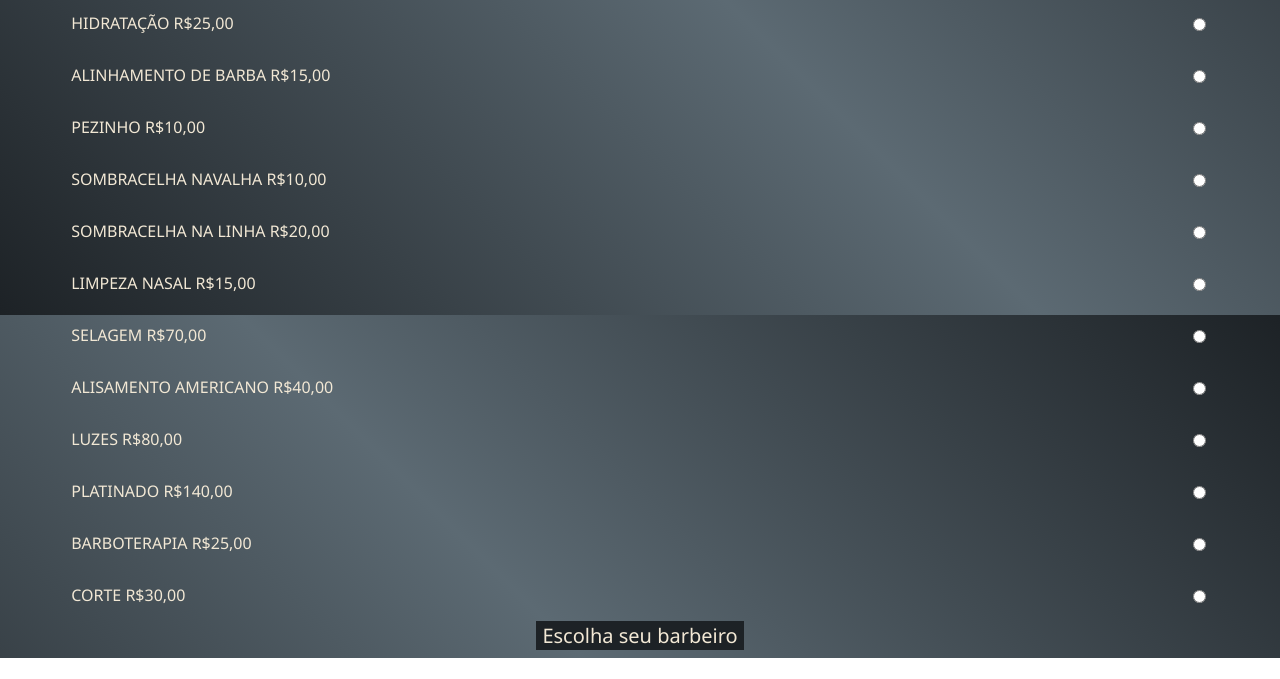
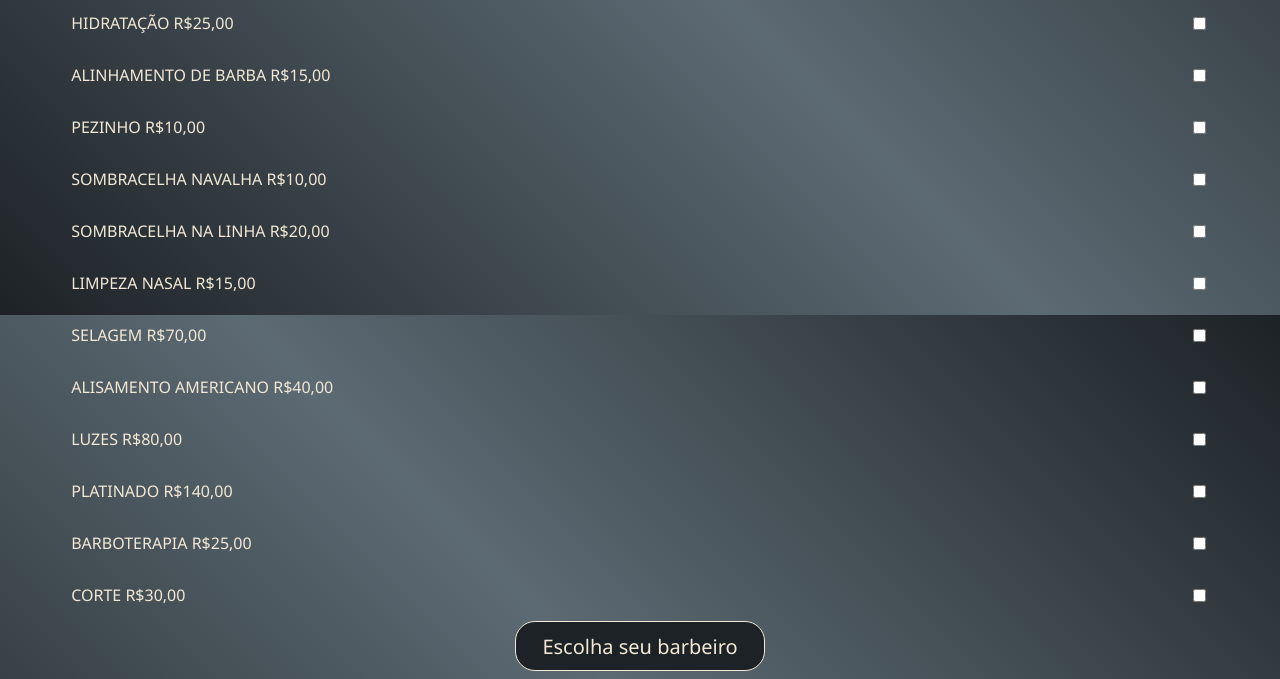
Before and after one commit to Cardoso-Gabriel/alex-barbearia, a plain HTML site: page servicos.html in a window 1280 px wide. Shown: the part 485-1164 px from the top of the page. Before the commit the page ends 1143 px from the top, so only its background shows below. Drawn offline with Linux system fonts and the light colour scheme.

Commit message:
Atualização

```diff
--- a/CSS/servicos.css
+++ b/CSS/servicos.css
@@ -39,15 +39,22 @@ main a{
     justify-content: space-between;
 }
 
+
 footer{
     display: flex;
     justify-content: center;
 }
 
 footer button{
-    border: none;
+    border: 1px solid #F2E8D5;
+    border-radius: 20px;
+    height: 50px;
+    width: 250px;
     color: #F2E8D5;
     background-color: #1D2226;
     font-size: 20px;
-
+    display: flex;
+    justify-content: center;
+    align-items: center;
+    align-content: center;
 }
--- a/servicos.html
+++ b/servicos.html
@@ -17,18 +17,18 @@
     </header>
 
     <main>
-        <a href="contato.html">HIDRATAÇÃO R$25,00<input type="radio"></a>
-        <a href="#">ALINHAMENTO DE BARBA R$15,00<input type="radio"></a>
-        <a href="#">PEZINHO R$10,00<input type="radio"></a>
-        <a href="#">SOMBRACELHA NAVALHA R$10,00<input type="radio"></a>
-        <a href="#">SOMBRACELHA NA LINHA R$20,00<input type="radio"></a>
-        <a href="#">LIMPEZA NASAL R$15,00<input type="radio"></a>
-        <a href="#">SELAGEM R$70,00<input type="radio"></a>
-        <a href="#">ALISAMENTO AMERICANO R$40,00<input type="radio"></a>
-        <a href="#">LUZES R$80,00<input type="radio"></a>
-        <a href="#">PLATINADO R$140,00<input type="radio"></a>
-        <a href="#">BARBOTERAPIA R$25,00<input type="radio"></a>
-        <a href="#">CORTE R$30,00<input type="radio"></a>
+        <a href="contato.html">HIDRATAÇÃO R$25,00<input type="checkbox"></a>
+        <a href="#">ALINHAMENTO DE BARBA R$15,00<input type="checkbox"></a>
+        <a href="#">PEZINHO R$10,00<input type="checkbox"></a>
+        <a href="#">SOMBRACELHA NAVALHA R$10,00<input type="checkbox"></a>
+        <a href="#">SOMBRACELHA NA LINHA R$20,00<input type="checkbox"></a>
+        <a href="#">LIMPEZA NASAL R$15,00<input type="checkbox"></a>
+        <a href="#">SELAGEM R$70,00<input type="checkbox"></a>
+        <a href="#">ALISAMENTO AMERICANO R$40,00<input type="checkbox"></a>
+        <a href="#">LUZES R$80,00<input type="checkbox"></a>
+        <a href="#">PLATINADO R$140,00<input type="checkbox"></a>
+        <a href="#">BARBOTERAPIA R$25,00<input type="checkbox"></a>
+        <a href="#">CORTE R$30,00<input type="checkbox"></a>
     </main>
 
     <footer>
```
